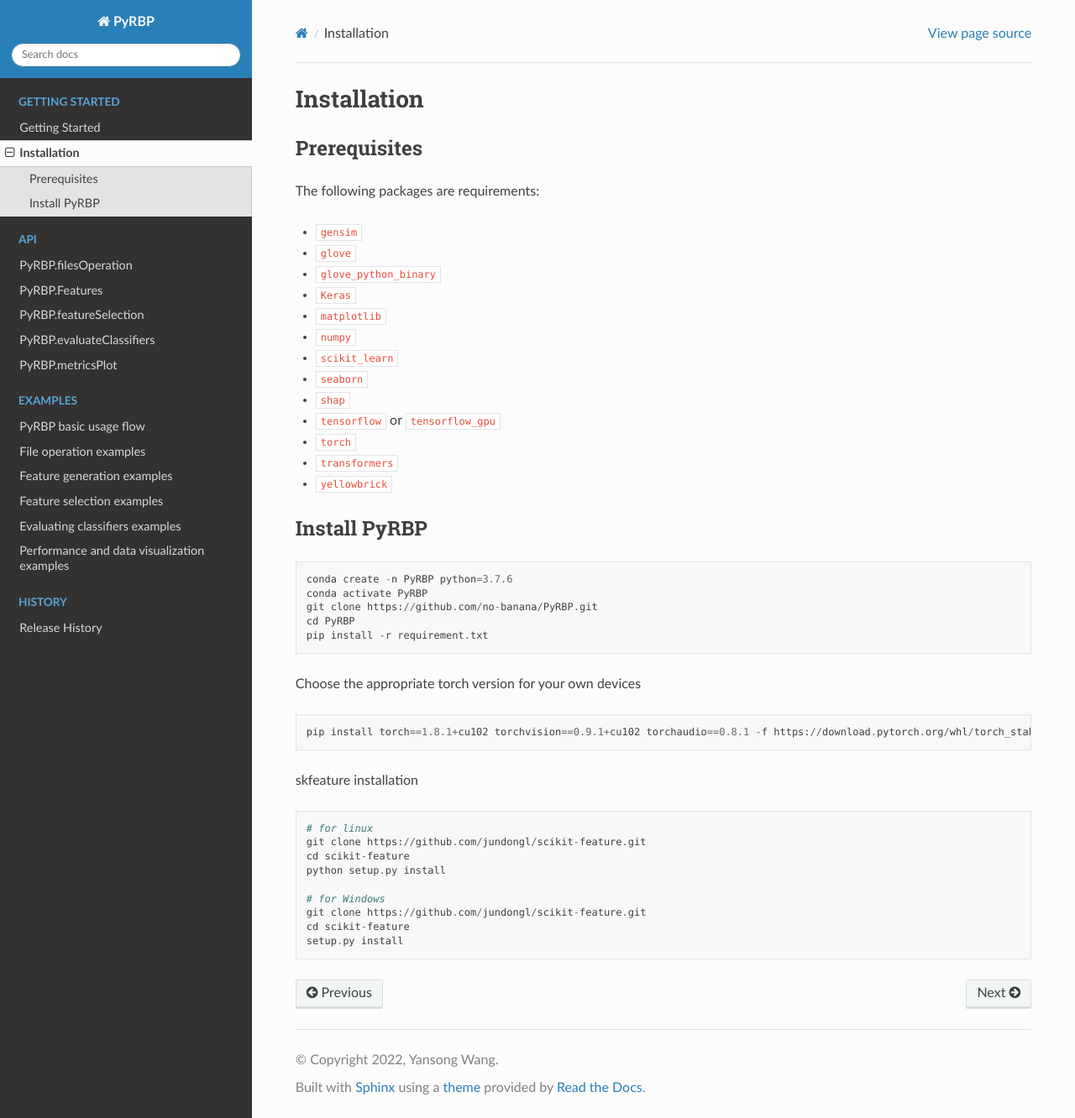
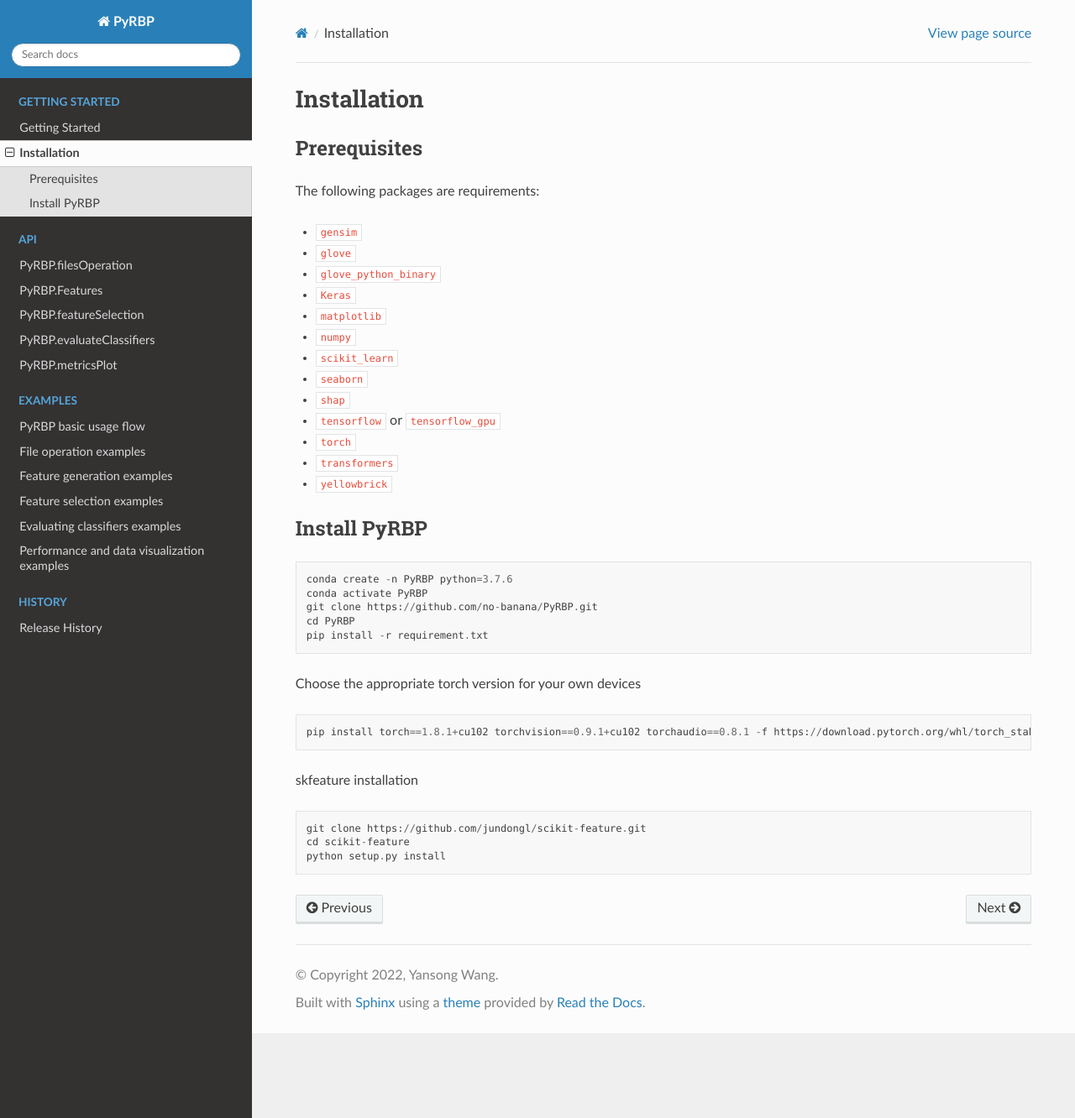
Before and after one commit to no-banana/PyRBP, a Sphinx documentation site: the page built from docs/source/Installation.rst, in a window 1280 px wide and 1332 px high. Shown: the whole window at 84% size. Built offline with Sphinx 7.4.7 and the Read the Docs theme 2.0.0, drawn with Linux system fonts in a browser that asks for light colours.

Commit message:
Add files via upload

```diff
--- a/docs/source/Installation.rst
+++ b/docs/source/Installation.rst
@@ -40,12 +40,6 @@ skfeature installation
 
 ::
 
-    # for linux
     git clone https://github.com/jundongl/scikit-feature.git
     cd scikit-feature
     python setup.py install
-
-    # for Windows
-    git clone https://github.com/jundongl/scikit-feature.git
-    cd scikit-feature
-    setup.py install
```
